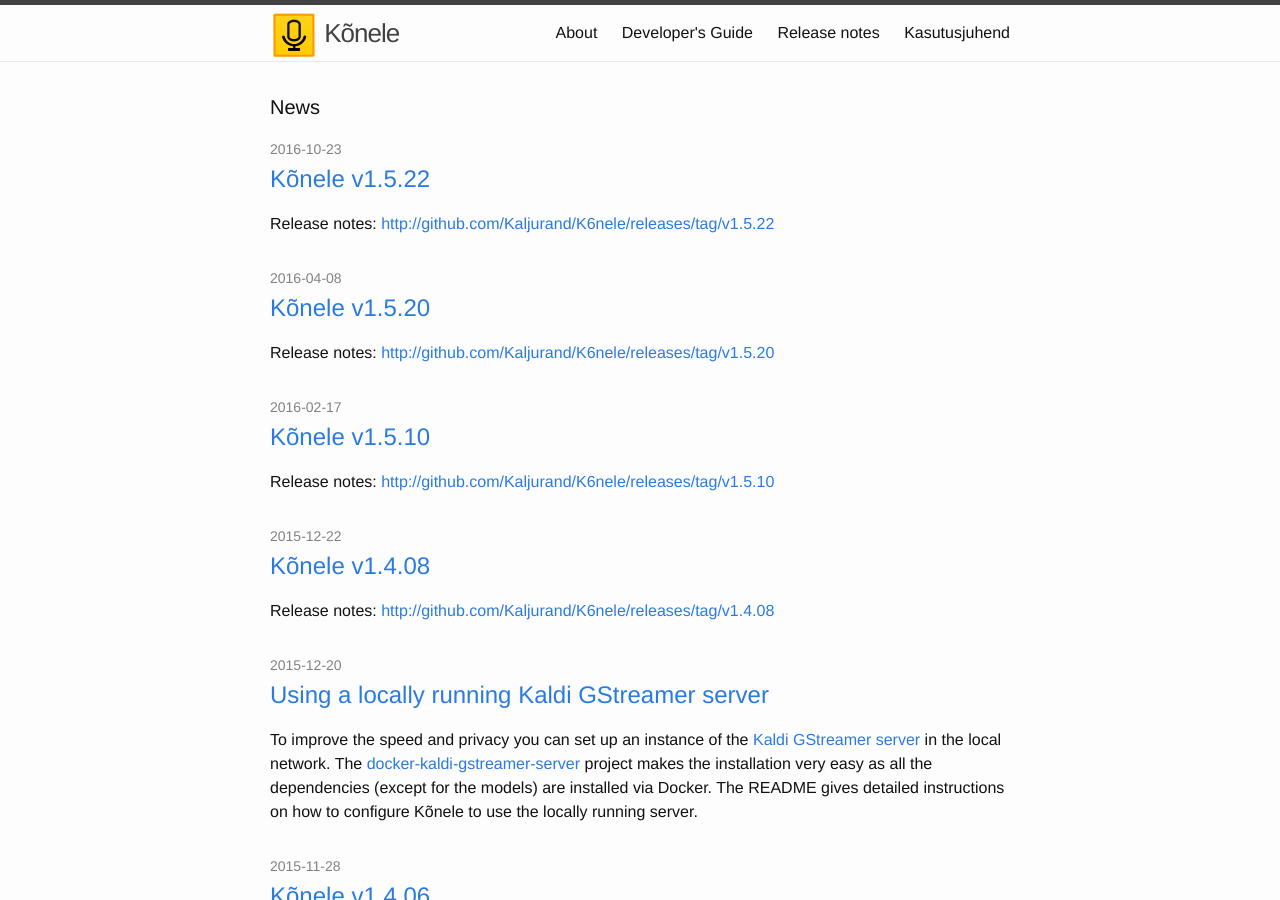
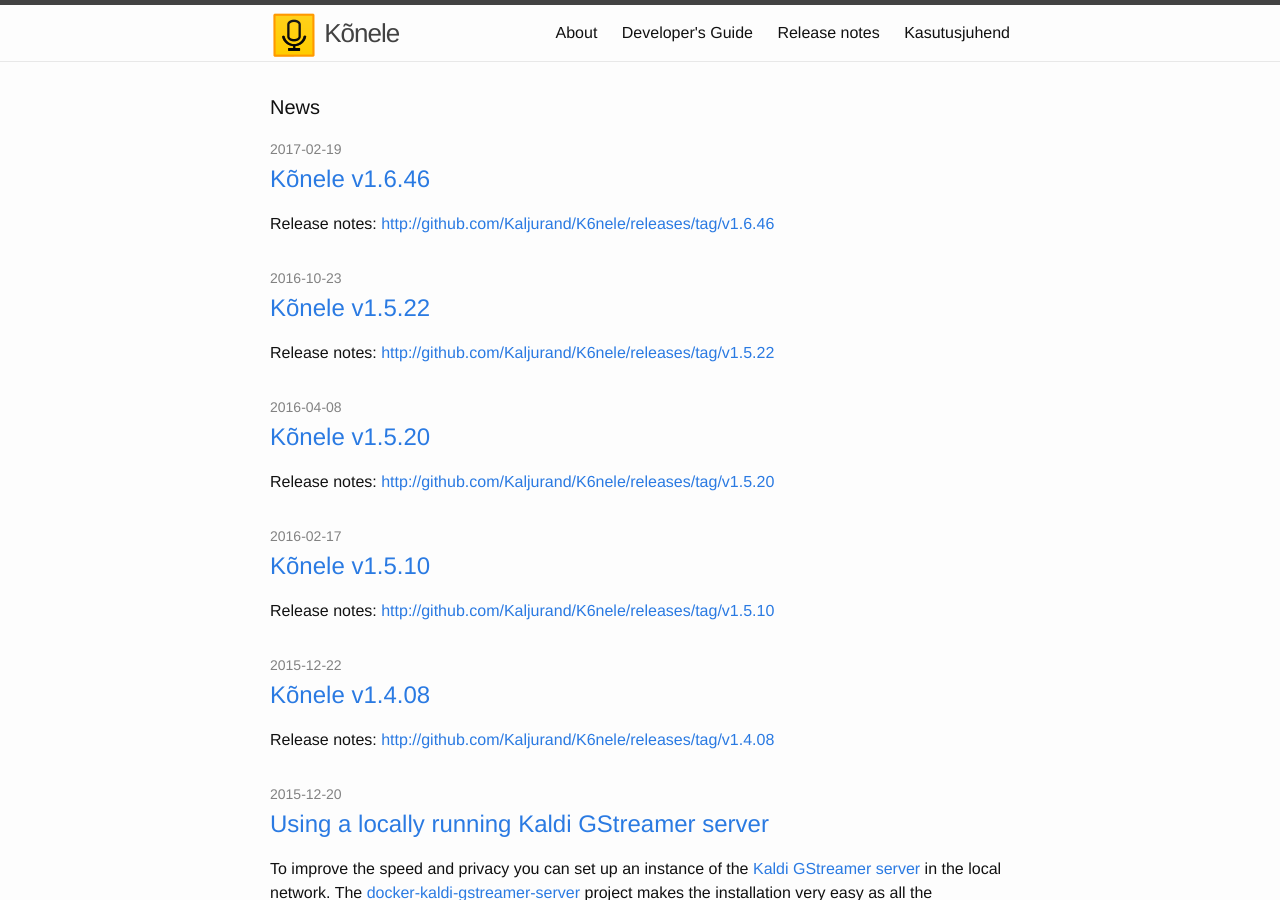
Before and after one commit to Kaljurand/K6nele, a Jekyll site: the page built from index.html, in a window 1280 px wide and 900 px high. Built offline with Jekyll 4.4.1, drawn with Linux system fonts in a browser that asks for light colours.

Commit message:
Announce v1.6.46

```diff
--- /dev/null
+++ b/_posts/2017-02-19-k6nele-1.6.46.md
@@ -0,0 +1,8 @@
+---
+layout: post
+title:  "Kõnele v1.6.46"
+date:   2017-02-19 19:49:13
+categories: blog
+---
+
+Release notes: <http://github.com/Kaljurand/K6nele/releases/tag/v1.6.46>
--- a/docs/en/release_notes.md
+++ b/docs/en/release_notes.md
@@ -13,7 +13,7 @@
 
 - extension of v0.8.xx, but with Android 4.0+ style UI
 
-### v1.6.xx (not released)
+### v1.6.46 (2017-02-19)
 
 This release introduces various small extensions and generalizations that collectively allow Kõnele to interact with external apps and devices, e.g. it is now relatively easy to use Kõnele as a voice interface to a third-party (text-only) chatbot, control your home lights with voice commands, or simply launch other apps on the device.
 
```
